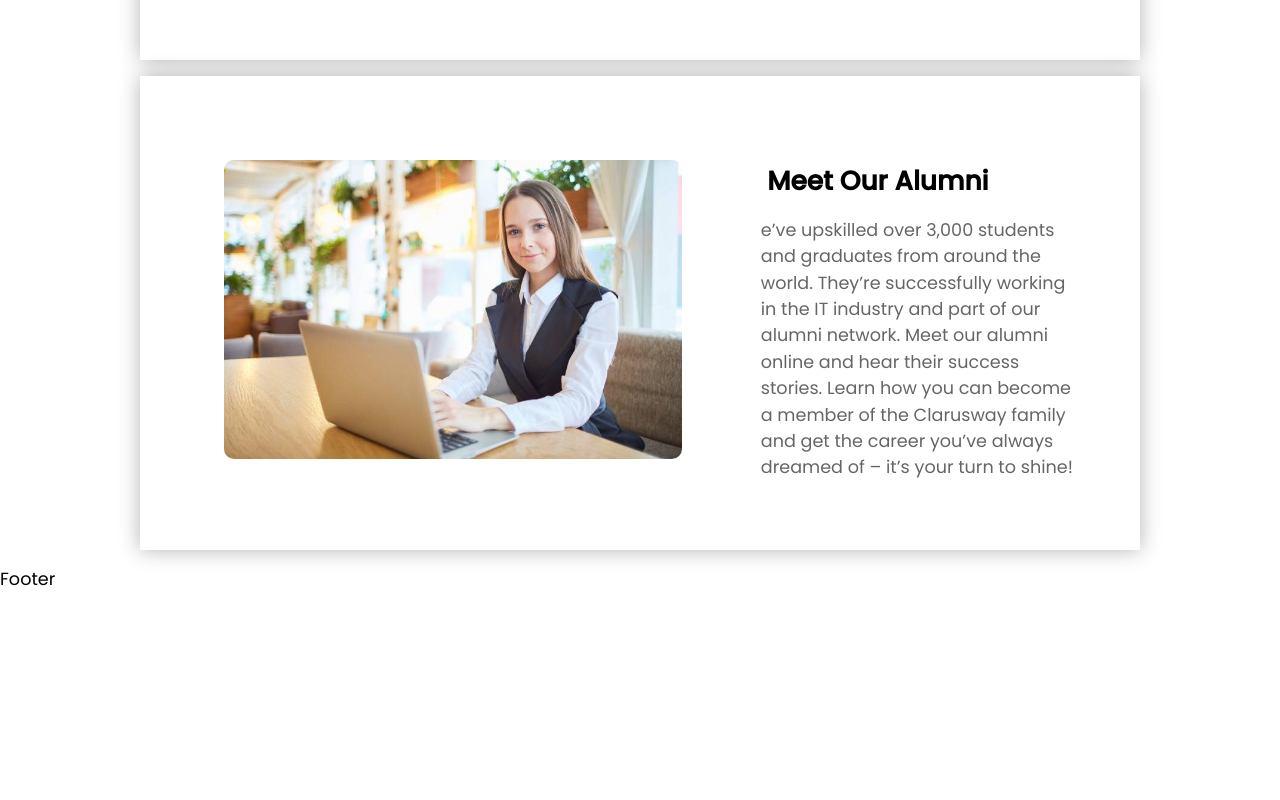
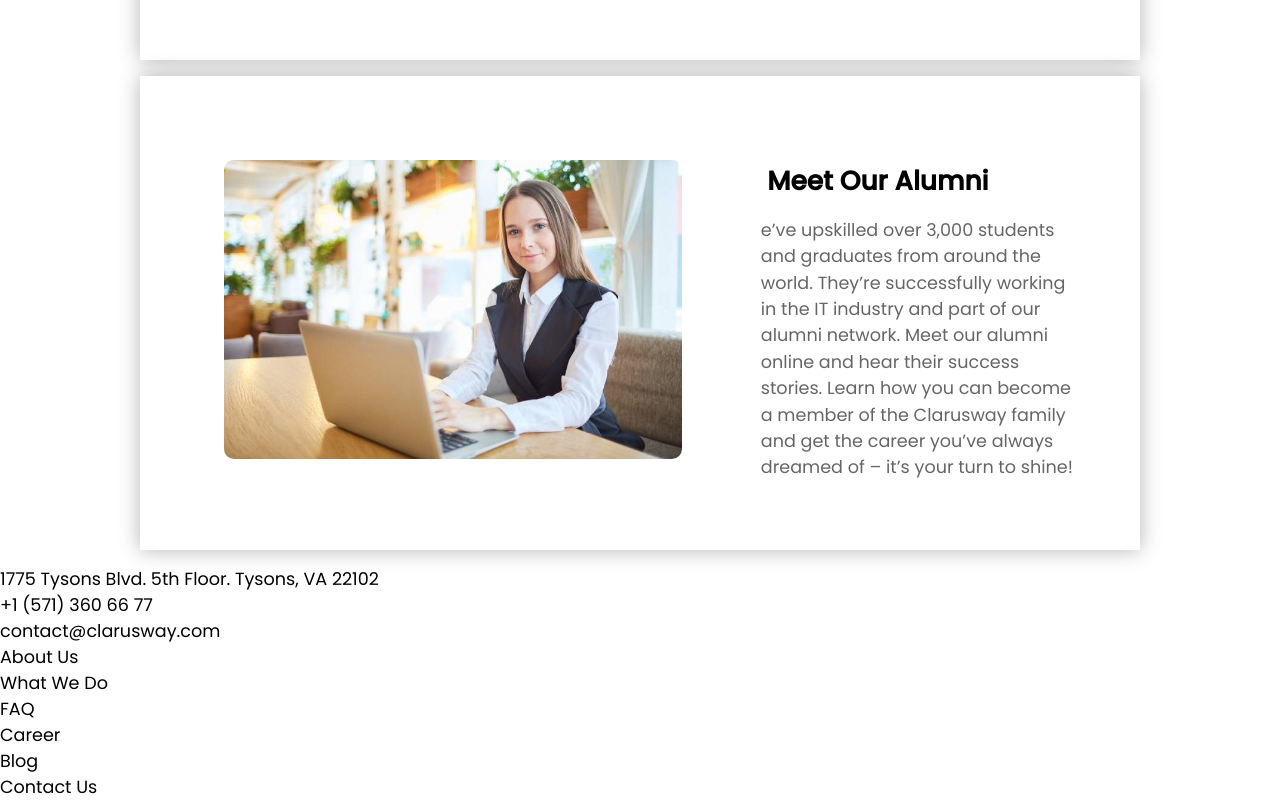
Before and after one commit to seferacikgoz/Styled-Component-Project, a React (Create React App) app in the folder styled-example-inClass/: page / in a window 1280 px wide. Shown: the part 1540-2340 px from the top of the page. Before the commit the page ends 2132 px from the top, so only its background shows below. Built offline with nearby package versions, Linux system fonts and the light colour scheme.

Commit message:
footer start

```diff
--- a/styled-example-inClass/src/components/Footer.jsx
+++ b/styled-example-inClass/src/components/Footer.jsx
@@ -2,7 +2,25 @@ import React from 'react'
 
 const Footer = () => {
   return (
-    <div>Footer</div>
+    <div>
+      <ul>
+        <li>1775 Tysons Blvd. 5th Floor. Tysons, VA 22102</li>
+        <li>+1 (571) 360 66 77</li>
+        <li>contact@clarusway.com</li>
+      </ul>
+
+      <ul>
+        <li>About Us</li>
+        <li>What We Do</li>
+        <li>FAQ</li>
+      </ul>
+
+      <ul>
+        <li>Career</li>
+        <li>Blog</li>
+        <li>Contact Us</li>
+      </ul>
+    </div>
   )
 }
 
```
Also changed, not shown: styled-example-inClass/src/components/styles/Footer.styled.jsx (added).
